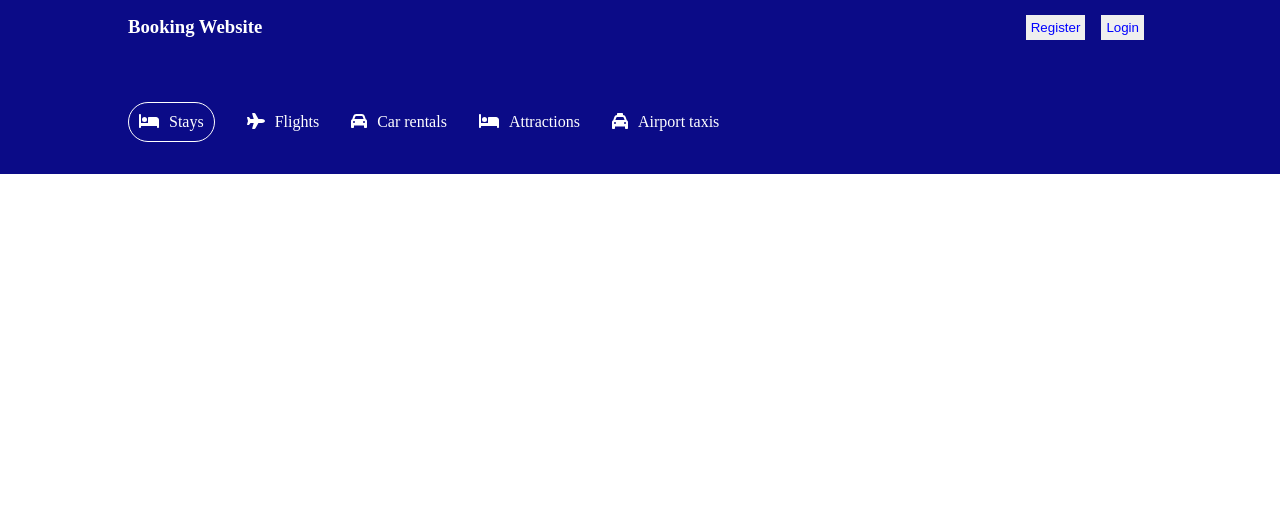
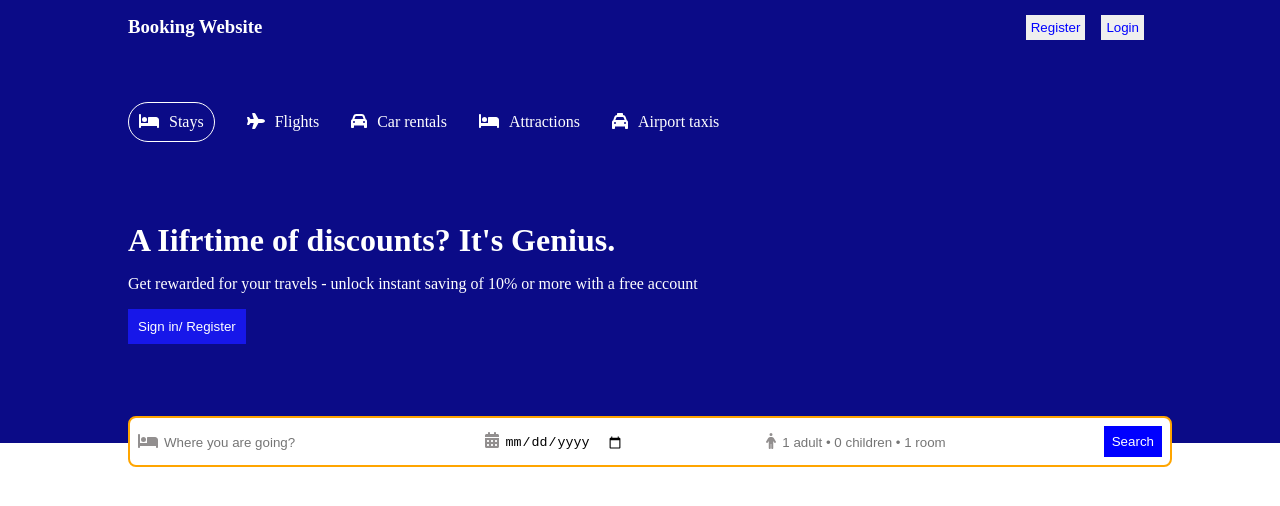
Before and after one commit to hqnghiep/Assignment01-rjs, a React (Create React App) app: page / in a window 1280 px wide. Shown: the top 506 px of the page. Built offline with nearby package versions, Linux system fonts and the light colour scheme.

Commit message:
xây dựng phần header

```diff
--- a/src/pages/home/Home.jsx
+++ b/src/pages/home/Home.jsx
@@ -1,9 +1,11 @@
+import Header from "./header/Header";
 import Navbar from "./navbar/Navbar";
 
 const Home = () => {
   return (
     <div>
       <Navbar />
+      <Header />
     </div>
   );
 };
--- /dev/null
+++ b/src/pages/home/header/Header.js
@@ -0,0 +1,46 @@
+import React from "react";
+
+import Card from "../../../Ui/Card";
+import classes from "./Header.module.css";
+import { FontAwesomeIcon } from "@fortawesome/react-fontawesome";
+import {
+  faBed,
+  faCalendarDays,
+  faPerson,
+} from "@fortawesome/free-solid-svg-icons";
+import { useNavigate } from "react-router";
+
+const Header = () => {
+  const navigate = useNavigate();
+
+  return (
+    <div className={classes.background}>
+      <Card>
+        <div className={classes.container}>
+          <h1>A Iifrtime of discounts? It's Genius.</h1>
+          <p>
+            Get rewarded for your travels - unlock instant saving of 10% or more
+            with a free account
+          </p>
+          <button>Sign in/ Register</button>
+        </div>
+        <div className={classes.input}>
+          <label>
+            <FontAwesomeIcon icon={faBed} />{" "}
+            <input type="text" placeholder="Where you are going?" />
+          </label>
+          <label>
+            <FontAwesomeIcon icon={faCalendarDays} /> <input type="date" />
+          </label>
+          <label>
+            <FontAwesomeIcon icon={faPerson} />{" "}
+            <input placeholder="1 adult • 0 children • 1 room" />{" "}
+          </label>
+          <button onClick={() => navigate("/search")}>Search</button>
+        </div>
+      </Card>
+    </div>
+  );
+};
+
+export default Header;
--- /dev/null
+++ b/src/pages/home/header/Header.module.css
@@ -0,0 +1,53 @@
+.background {
+  background-color: rgb(11, 11, 135);
+  width: 100%;
+  height: auto;
+}
+
+.container {
+  padding: 3rem 0;
+  color: white;
+}
+
+.container h1 {
+  margin: 0;
+}
+
+.container button {
+  border: none;
+  background-color: rgb(23, 23, 233);
+  color: white;
+  padding: 10px;
+  cursor: pointer;
+  /* margin-bottom: 4rem; */
+}
+
+/* .layout {
+  position: relative;
+} */
+
+.input {
+  background-color: white;
+  border: 2px solid orange;
+  color: rgb(146, 143, 143);
+  padding: 0.5rem;
+  border-radius: 8px;
+  display: flex;
+  justify-content: space-between;
+  align-items: center;
+  width: 100%;
+  position: relative;
+  bottom: -1.5rem;
+}
+
+.input input {
+  border: none;
+}
+
+.input button {
+  background-color: blue;
+  color: white;
+  border: none;
+  padding: 0.5rem;
+  cursor: pointer;
+}
```
